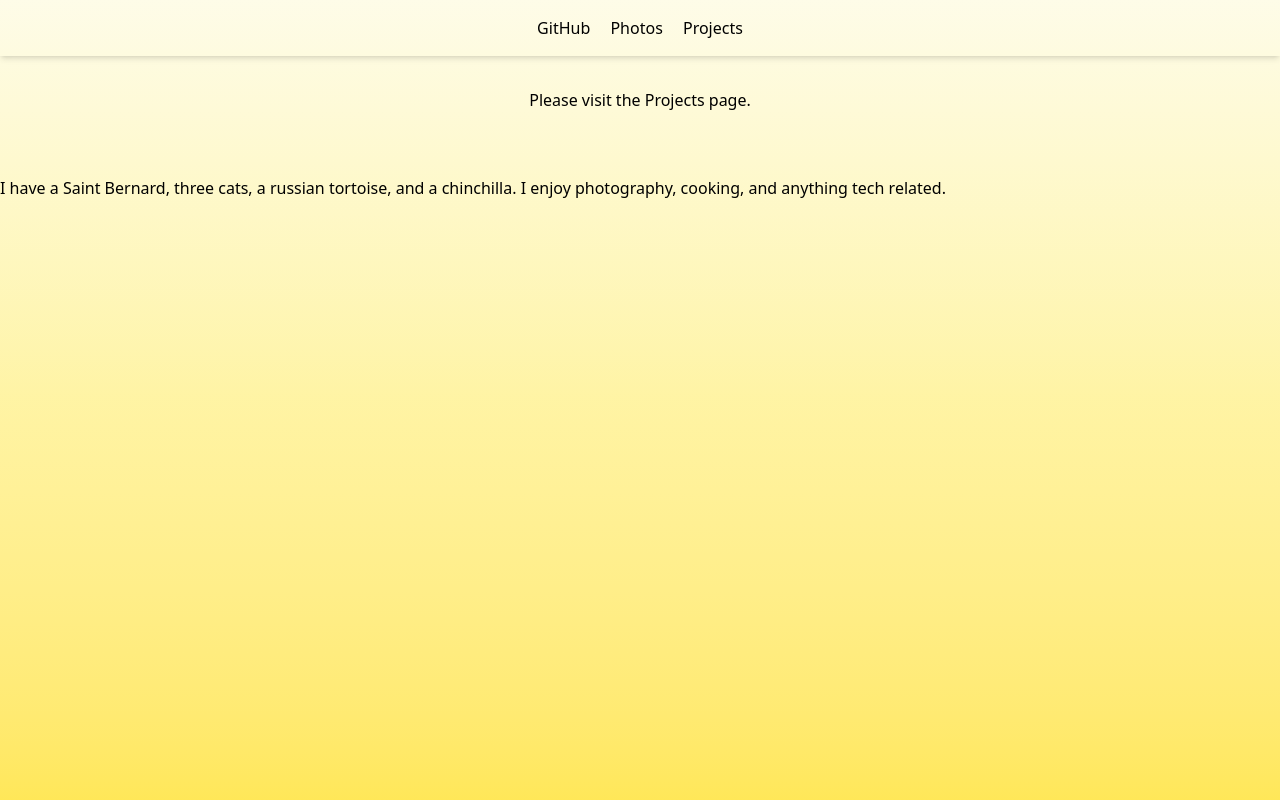
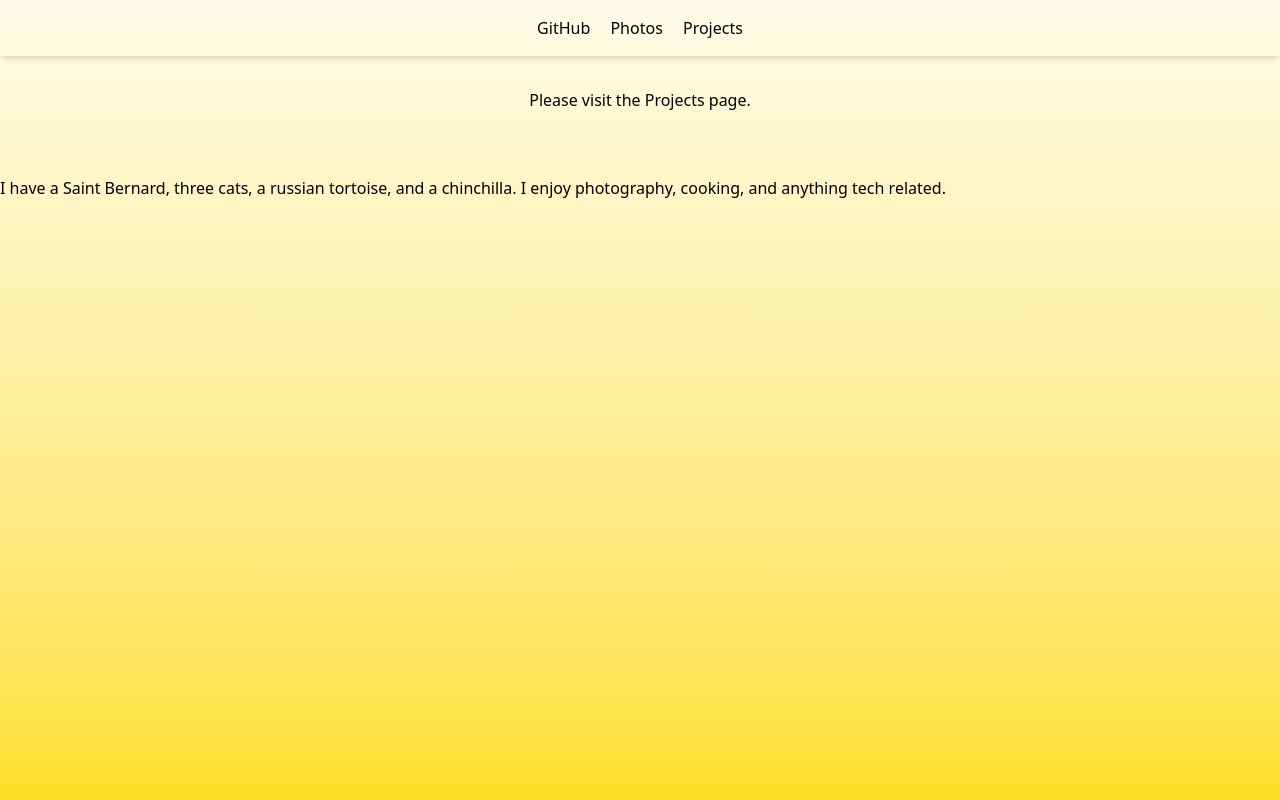
Before and after one commit to Maxwell-L-hack/website, a plain HTML site: page index.html in a window 1280 px wide. Drawn offline with nearby package versions, Linux system fonts and the light colour scheme; a script that the page names is missing.

Commit message:
Remove opacity from background gradient for improved visibility

```diff
--- a/index.html
+++ b/index.html
@@ -8,7 +8,7 @@
     <script src="https://cdn.jsdelivr.net/npm/@tailwindcss/browser@4"></script>
 </head>
 
-<body class="bg-gradient-to-b from-yellow-50 via-yellow-200/75 to-yellow-300/75 min-h-screen">
+<body class="bg-gradient-to-b from-yellow-50 to-yellow-300 min-h-screen">
     <script src="https://cdn.jsdelivr.net/npm/appwrite@16.1.0"></script>
     <script>
     const { Client } = Appwrite;
```
